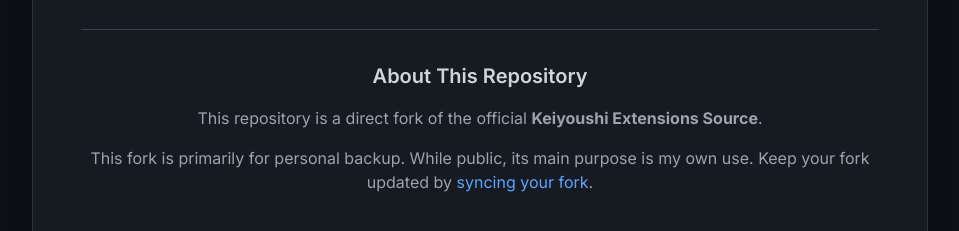
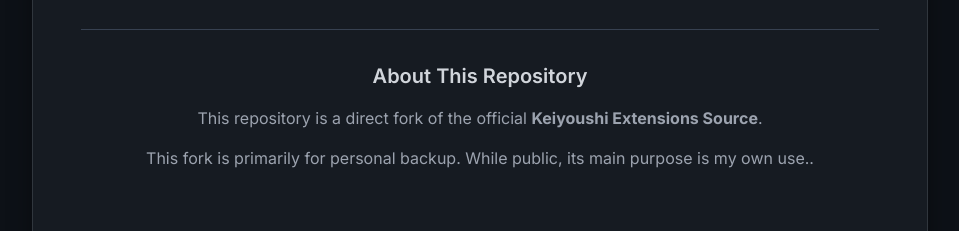
Before and after one commit to kokamisama/kokami, a plain HTML site: page index.html in a window 1280 px wide. Shown: the part 500-731 px from the top of the page, without its empty margins (160-1119 px from the left). Drawn offline with nearby package versions, Linux system fonts and the light colour scheme.

Commit message:
Update index.html

```diff
--- a/index.html
+++ b/index.html
@@ -100,7 +100,7 @@
                     This repository is a direct fork of the official <strong>Keiyoushi Extensions Source</strong>.
                 </p>
                 <p class="text-gray-400">
-                    This fork is primarily for personal backup. While public, its main purpose is my own use. Keep your fork updated by <a href="https://docs.github.com/en/pull-requests/collaborating-with-pull-requests/incorporating-changes-from-a-pull-request/syncing-a-fork" target="_blank" rel="noopener noreferrer" class="link-style">syncing your fork</a>.
+                    This fork is primarily for personal backup. While public, its main purpose is my own use.</a>.
                 </p>
             </div>
         </section>
```
